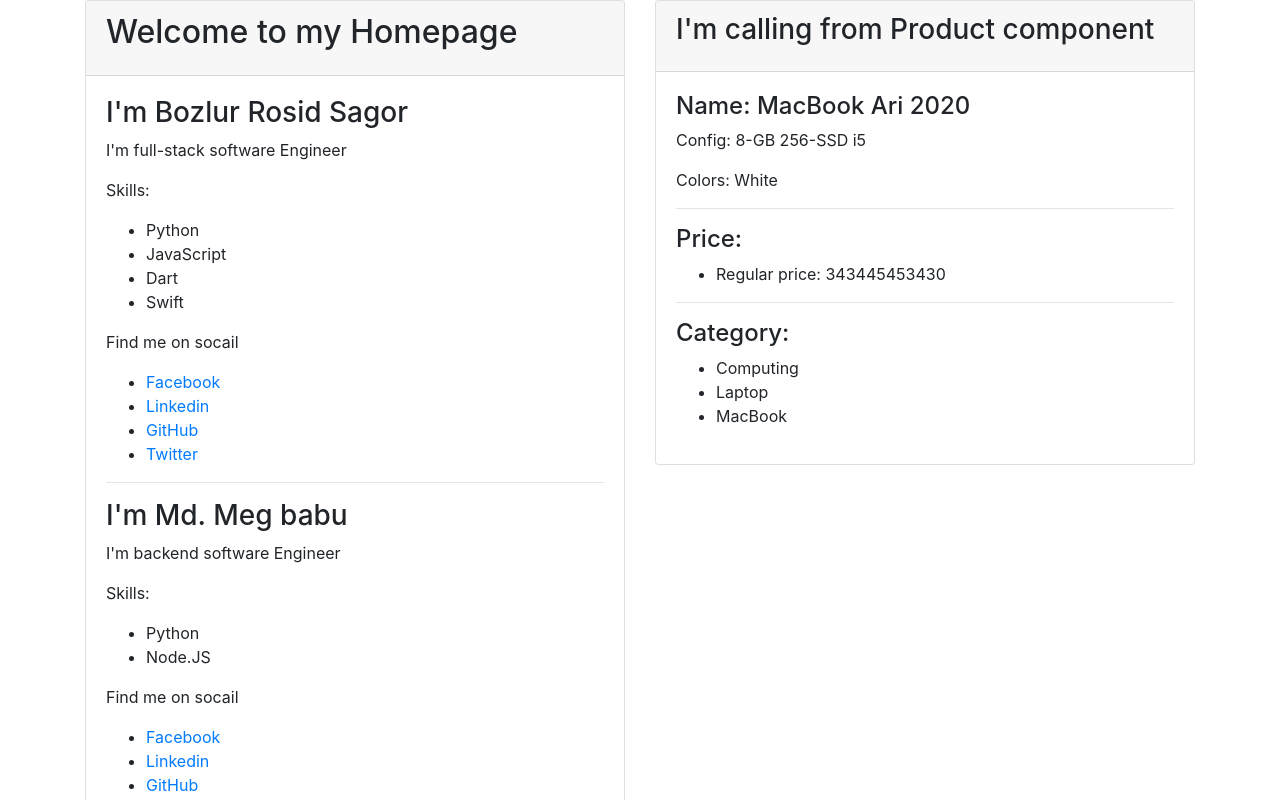
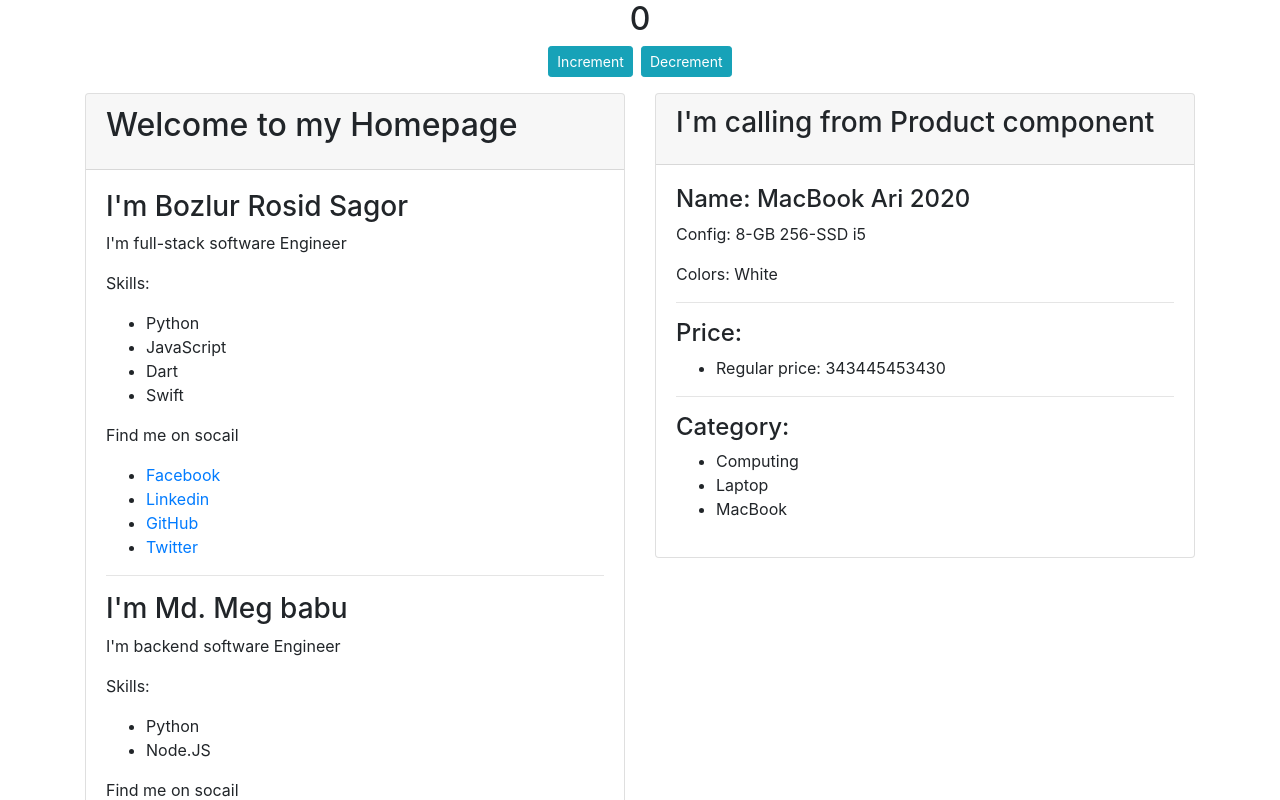
Before and after one commit to mbrsagor/youReacker, a React (Create React App) app: page / in a window 1280 px wide. Shown: the top 800 px of the page. Built offline with nearby package versions, Linux system fonts and the light colour scheme.

Commit message:
How to worked state

```diff
--- a/src/components/App.jsx
+++ b/src/components/App.jsx
@@ -1,11 +1,17 @@
 import React from 'react';
 import Profile from './profile';
 import Product from '../components/product'
+import MyState from '../components/state';
 
 class App extends React.Component {
     render() {
         return (
             <div className="container">
+                <div className="row mb-3">
+                    <div className="col-md-6 offset-3">
+                        <MyState />
+                    </div>
+                </div>
                 <div className="row">
                     <div className="col-md-6">
                         <div className="card">
--- /dev/null
+++ b/src/components/state/controller.jsx
@@ -0,0 +1,15 @@
+import React, { Component } from 'react'
+
+class Controller extends Component {
+
+    render() {
+        return (
+            <div>
+                <button onClick={this.props.increment} className="btn btn-info btn-sm">Increment</button>
+                <button onClick={this.props.decrement} className="btn btn-info btn-sm ml-2">Decrement</button>
+            </div>
+        )
+    }
+}
+
+export default Controller;
--- /dev/null
+++ b/src/components/state/index.jsx
@@ -0,0 +1,34 @@
+import React from 'react';
+import ShowData from '../state/showData';
+import Controller from './controller';
+
+class MyState extends React.Component {
+
+    state = {
+        number: 0
+    }
+
+    increment = () => {
+        this.setState(prev =>({number: prev.number +1}))
+    }
+
+    decrement = () => {
+        this.setState(prev =>({number:prev.number - 1}))
+    }
+
+    render() {
+
+        // setTimeout(() => {
+        //     this.setState({number: this.state.number + 1});
+        // }, 1000)
+
+        return (
+            <div className="text-center">
+                <ShowData number={this.state.number} />
+                <Controller increment={this.increment}  decrement={this.decrement}/>
+            </div>
+        )
+    }
+}
+
+export default MyState;
--- /dev/null
+++ b/src/components/state/showData.jsx
@@ -0,0 +1,13 @@
+import React, { Component } from 'react';
+
+class ShowData extends Component {
+    render() {
+        return (
+            <div>
+                <h2>{this.props.number}</h2>
+            </div>
+        );
+    }
+}
+
+export default ShowData;
```
Also changed, not shown: 1 other file (tests, documents, lock files or other folders).
